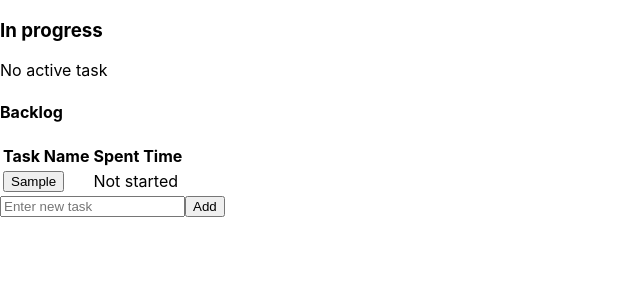
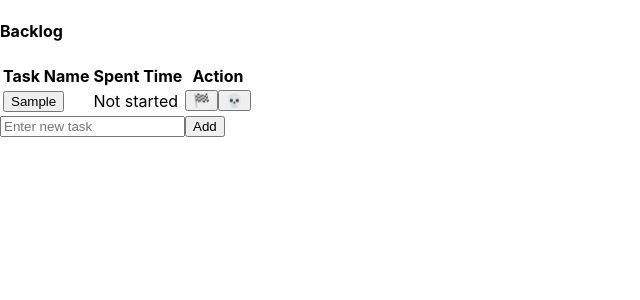
Before and after one commit to dmytrochupryna1/to-do, a React (Create React App) app: page / in a window 1280 px wide. Both pictures are taken after typing "Sample" into the empty fields and a click on the button "Add". Shown: the top 300 px of the page, without its empty margins (0-640 px from the left). Built offline with nearby package versions, Linux system fonts and the light colour scheme.

Commit message:
added Completed component, completeTask function, constructed visibility requirements

```diff
--- a/src/App.js
+++ b/src/App.js
@@ -1,12 +1,19 @@
 import React, { useState, useEffect } from 'react';
 
 const NewTask = ({ handleChange, addTask, newTask }) => {
+
+  const handleKeyDown = (event) => {
+    if (event.keyCode === 13) {
+      addTask();
+    }
+  };
   return (
     <>
       <input
         type="text"
         placeholder="Enter new task"
         onChange={handleChange}
+        onKeyDown={handleKeyDown}
         value={newTask}
       />
       <button onClick={addTask}>Add</button>
@@ -33,7 +40,9 @@ const formatTime = (timeInSeconds) => {
 };
 
 
-const Backlog = ({ backlog, moveToActive }) => {
+const Backlog = ({ backlog, moveToActive, deleteTask, completeFromBacklog }) => {
+  const sortedBacklog = backlog.sort((a, b) => b.spentTime - a.spentTime);
+
   return (
     <div>
       <h4>Backlog</h4>
@@ -42,15 +51,18 @@ const Backlog = ({ backlog, moveToActive }) => {
           <tr>
             <th>Task Name</th>
             <th>Spent Time</th>
+            <th>Action</th>
           </tr>
         </thead>
         <tbody>
-          {backlog.map((task, index) => (
+          {sortedBacklog.map((task, index) => (
             <tr key={index}>
               <td>
                 <button onClick={() => moveToActive(task)}>{task.name}</button>
               </td>
               <td>{formatTime(task.spentTime)}</td>
+              <button onClick={() => completeFromBacklog(task)}>🏁</button>
+              <button onClick={() => deleteTask(task)}>💀</button>
             </tr>
           ))}
         </tbody>
@@ -59,7 +71,7 @@ const Backlog = ({ backlog, moveToActive }) => {
   );
 };
 
-const Active = ({ activeTask, pauseTask, timer, setTimer }) => {
+const Active = ({ activeTask, pauseTask, completeTask, timer, setTimer }) => {
 
   useEffect(() => {
     if (activeTask) {
@@ -73,21 +85,50 @@ const Active = ({ activeTask, pauseTask, timer, setTimer }) => {
 
   return (
     <>
-      <h3>In progress</h3>
+      <h4>In progress... ⌛</h4>
       {activeTask ? (
         <>
           <div>
             {activeTask.name} - {formatTime(timer)}
           </div>
           <button onClick={() => pauseTask(timer)}>Pause</button>
+          <button onClick={() => completeTask(timer)}>Done</button>
+
         </>
       ) : (
         <div>No active task</div>
       )}
     </>
   );
+
+
+
+
 };
 
+const Completed = ({ completed }) => {
+  return (
+    <div>
+      <h4>Completed</h4>
+      <table>
+        <thead>
+          <tr>
+            <th>Task Name</th>
+            <th>Spent Time</th>
+          </tr>
+        </thead>
+        <tbody>
+          {completed.map((task, index) => (
+            <tr key={index}>
+              <td>{task.name}</td>
+              <td>{formatTime(task.spentTime)}</td>
+            </tr>
+          ))}
+        </tbody>
+      </table>
+    </div>
+  );
+};
 
 function App() {
   // VARIABLES
@@ -96,6 +137,8 @@ function App() {
   const [backlog, setBacklog] = useState([]);
   const [activeTask, setActiveTask] = useState(null);
   const [timer, setTimer] = useState(0);
+  const [completed, setCompleted] = useState([]);
+
 
 
 
@@ -127,9 +170,6 @@ function App() {
     setBacklog((prevBacklog) => prevBacklog.filter((t) => t !== task));
   };
 
-
-
-
   const pauseTask = (timer) => {
     const currentActiveTask = activeTask; // Save the active task in a temporary variable
     setActiveTask(null);
@@ -142,11 +182,34 @@ function App() {
     ]);
   };
 
+  const completeTask = (timer) => {
+    const currentActiveTask = activeTask;
+    setActiveTask(null);
+    setCompleted([
+      ...completed,
+      {
+        name: currentActiveTask.name,
+        spentTime: timer,
+      },
+    ]);
+  };
+
+  const deleteTask = (task) => {
+    setBacklog((prevBacklog) => prevBacklog.filter((t) => t !== task));
+  };
+
+  const completeFromBacklog = (task) => {
+    setBacklog((prevBacklog) => prevBacklog.filter((t) => t !== task));
+    setCompleted([...completed, task]);
+  };
+
   return (
     <>
-      <Active activeTask={activeTask} pauseTask={pauseTask} timer={timer} setTimer={setTimer}/>
-      <Backlog backlog={backlog} moveToActive={moveToActive} />
+      {activeTask && <Active activeTask={activeTask} pauseTask={pauseTask} completeTask={completeTask} timer={timer} setTimer={setTimer}/>}
+      {backlog.length > 0 && <Backlog backlog={backlog} moveToActive={moveToActive} deleteTask={deleteTask} completeFromBacklog={completeFromBacklog}/>}
       <NewTask handleChange={handleChange} addTask={addTask} newTask={newTask}/>
+      {completed.length > 0 && <Completed completed={completed} />}
+
     </>
   );
 }
```
